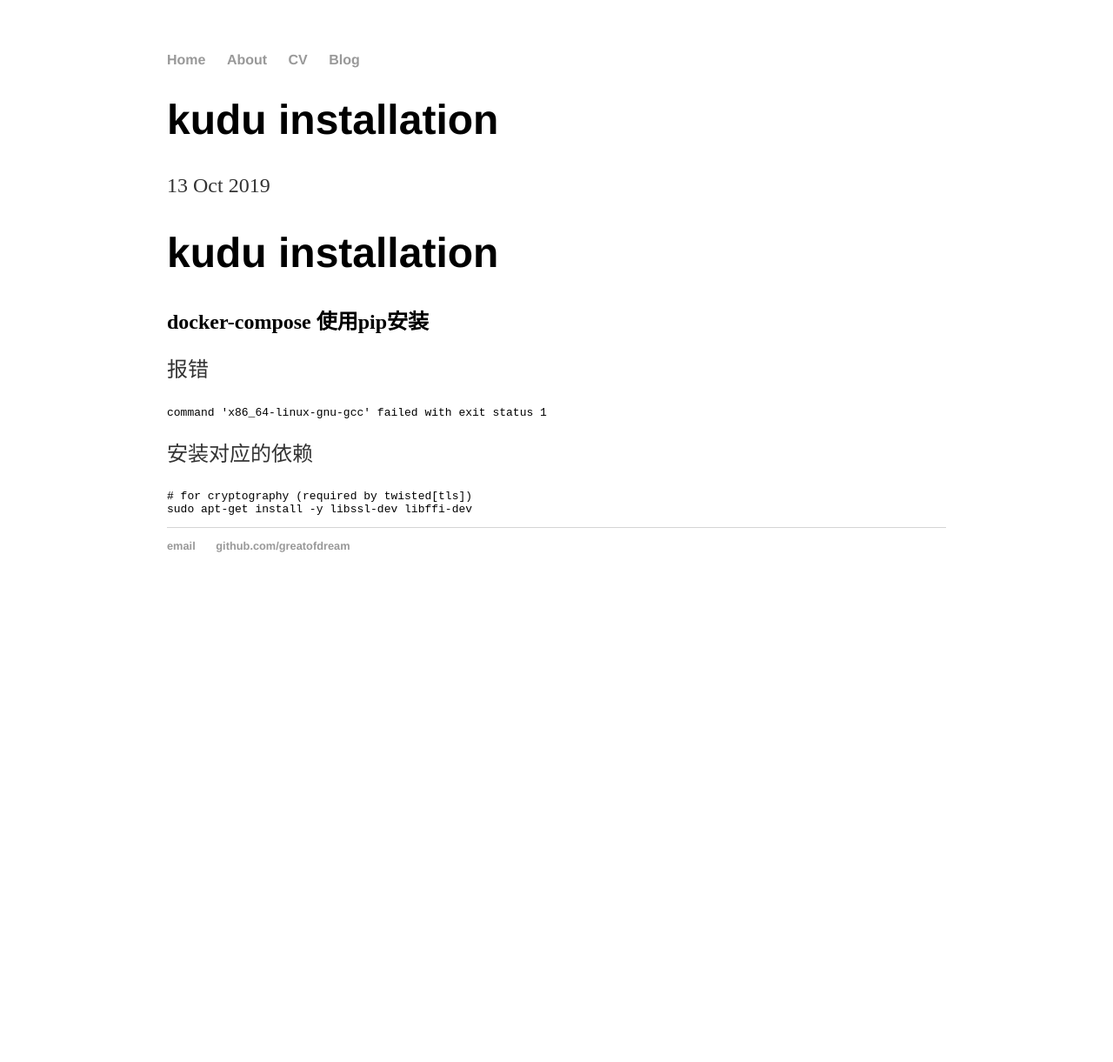
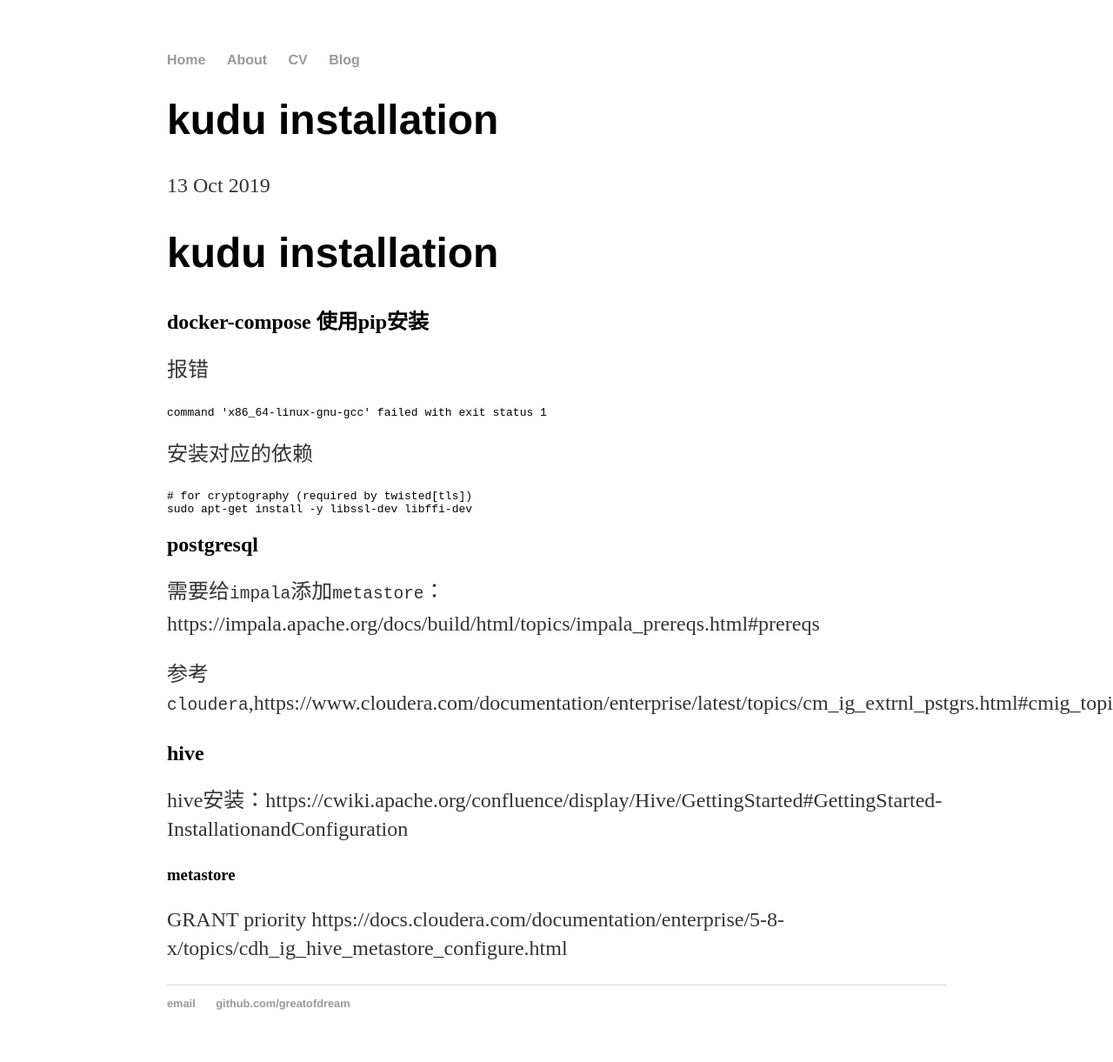
Before and after one commit to greatofdream/greatofdream.github.io, a Jekyll site: the page built from _posts/2019-10-04-kudu.md, in a window 1280 px wide. Shown: the whole page at 87% size. Built offline with Jekyll 4.4.1, drawn with Linux system fonts in a browser that asks for light colours; before the commit the page ends 900 px from its top, so only the background shows below that.

Commit message:
Update 2019-10-04-kudu.md

````diff
--- a/_posts/2019-10-04-kudu.md
+++ b/_posts/2019-10-04-kudu.md
@@ -16,3 +16,16 @@
 # for cryptography (required by twisted[tls])
 sudo apt-get install -y libssl-dev libffi-dev
 ```
+## postgresql
+
+需要给`impala`添加`metastore`：https://impala.apache.org/docs/build/html/topics/impala_prereqs.html#prereqs
+
+参考`cloudera`,https://www.cloudera.com/documentation/enterprise/latest/topics/cm_ig_extrnl_pstgrs.html#cmig_topic_5_6
+
+## hive
+
+hive安装：https://cwiki.apache.org/confluence/display/Hive/GettingStarted#GettingStarted-InstallationandConfiguration
+
+### metastore
+GRANT priority
+https://docs.cloudera.com/documentation/enterprise/5-8-x/topics/cdh_ig_hive_metastore_configure.html
````
